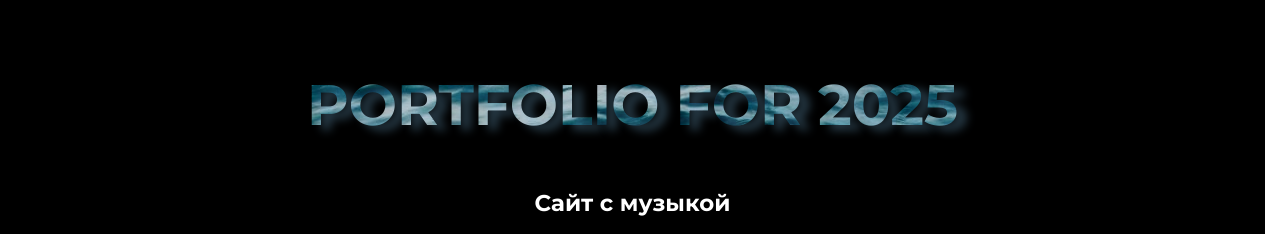
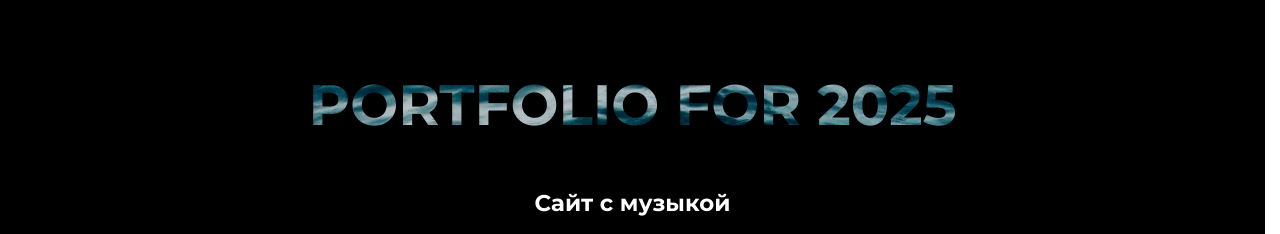
Before and after one commit to TalentedProger/My-Portfolio-v1.0, a website: page index.html in a window 1280 px wide. Shown: the part 497-731 px from the top of the page. Drawn offline with nearby package versions, Linux system fonts and the light colour scheme; files whose address does not match are found by name.

Commit message:
правка изображения

```diff
--- a/blocks/_portfolio.scss
+++ b/blocks/_portfolio.scss
@@ -10,11 +10,11 @@
 		background-clip: text;
 		-webkit-background-clip:text;
 		-webkit-text-fill-color: transparent;
-		font-size:fluid(62,28);
+		font-size:fluid(62,26);
 		font-weight: 900;
 		text-transform: uppercase;
 		text-align: center;
-		text-shadow: rgba(135,206,250,0.3) 10px 5px 10px;
+		// text-shadow: rgba(135,206,250,0.1) 10px 5px 10px;
 	}
 
 	&__item {
@@ -32,6 +32,8 @@
 	&__item-image {
 		border-radius: rem(40);
 		max-height: rem(470);
+		min-height: rem(200);
+		object-fit: cover;
 	}
 	&__item-name {
 		position: relative;
```
Also changed, not shown: styles/main.css, 1 other file.
